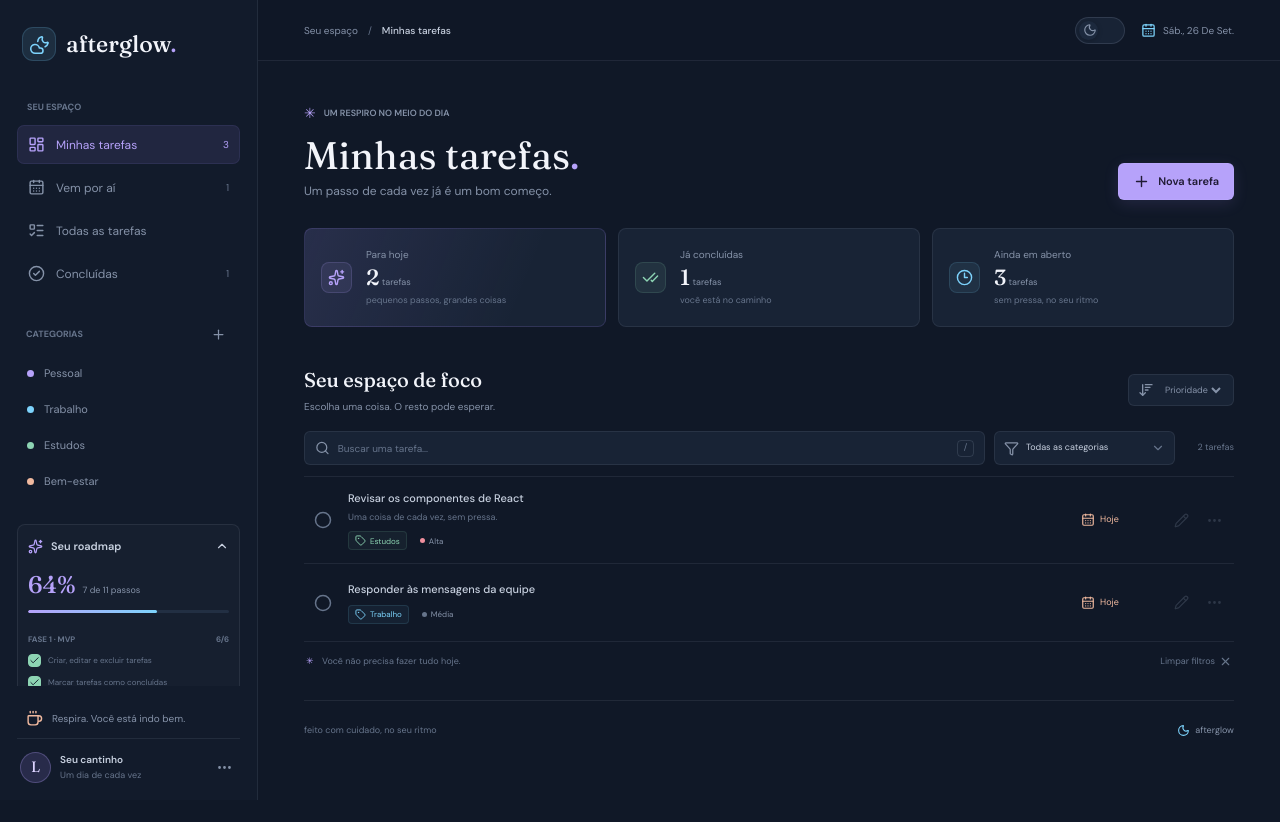
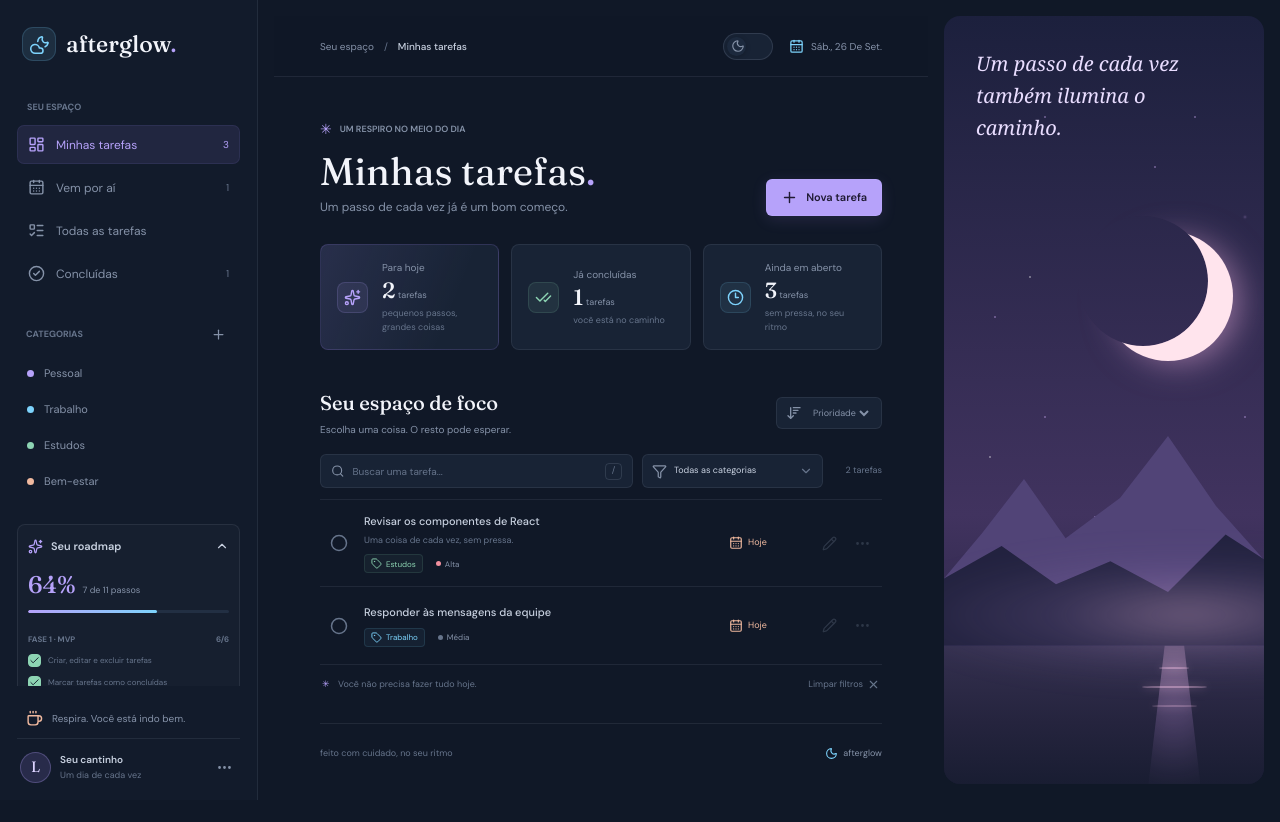
Before and after one commit to GabrielPalhares28/afterglow, a React (Vite) app: page /today in a window 1280 px wide. Shown: the top 822 px of the page. Before the commit the page ends 800 px from the top, so only its background shows below. Built offline with nearby package versions, Linux system fonts and the light colour scheme.

Commit message:
feat: add animated moonlit landscape panel

```diff
--- a/src/App.tsx
+++ b/src/App.tsx
@@ -11,6 +11,7 @@ import SummaryCards from "./components/SummaryCards";
 import TaskFilters from "./components/TaskFilters";
 import TaskCard from "./components/TaskCard";
 import TaskForm from "./components/TaskForm";
+import MoonPanel from './components/MoonPanel'
 
 function App() {
   const [sortBy, setSortBy] = useState<SortBy>("priority");
@@ -146,7 +147,7 @@ function App() {
           onClick={() => setMobileNavOpen(false)}
         />
       )}
-
+    <div className="app-workspace">
       <main className="main-content">
         <Topbar viewTitle={viewTitle} theme={theme} onToggleTheme={() => setTheme(theme === "midnight" ? "daylight" : "midnight")} onOpenMobileNav={() => setMobileNavOpen(true)} />
         <div className="page-wrap">
@@ -238,7 +239,8 @@ function App() {
           </Routes>
         </div>
       </main>
-
+      <MoonPanel />
+      </div>
       <TaskForm editorOpen={editorOpen} editingTask={editingTask} onClose={() => setEditorOpen(false)} onSubmit={saveTask} />
     </div>
   );
--- /dev/null
+++ b/src/components/MoonPanel.tsx
@@ -0,0 +1,30 @@
+import "../styles/moon-panel.css";
+
+export default function MoonPanel() {
+  return (
+    <aside className="moon-panel">
+      <div className="moon-panel__sky">
+        <div className="moon-panel__stars" />
+        <div className="moon-panel__mountain moon-panel__mountain--back" />
+        <div className="moon-panel__mountain moon-panel__mountain--front" />
+        <div className="moon-panel__mist" />
+        <div className="moon-panel__lake">
+          <div className="moon-panel__reflection" />
+
+          <div className="moon-panel__ripples">
+            <span />
+            <span />
+            <span />
+          </div>
+        </div>
+        <p className="moon-panel__quote">
+          Um passo de cada vez
+          <br />
+          também ilumina o caminho.
+        </p>
+
+        <div className="moon-panel__moon" />
+      </div>
+    </aside>
+  );
+}
--- a/src/styles/layout.css
+++ b/src/styles/layout.css
@@ -41,3 +41,24 @@ h1 { margin-bottom: 5px; color: var(--text); font-family: 'Fraunces', serif; fon
 :root[data-theme='daylight'] .primary-button { color: white; background: #7658d6; }
 
 :root[data-theme='daylight'] .primary-button:hover { background: #6447c0; }
+.app-workspace {
+  display: grid;
+  grid-template-columns: minmax(0, 1fr) 320px;
+  gap: 16px;
+
+  margin-left: 258px;
+  padding: 16px;
+  min-height: 100dvh;
+}
+
+.app-workspace .main-content {
+  min-width: 0;
+  margin-left: 0;
+}
+
+.app-workspace .moon-panel {
+  position: sticky;
+  top: 16px;
+  height: calc(100dvh - 32px);
+  min-height: 0;
+}
--- /dev/null
+++ b/src/styles/moon-panel.css
@@ -0,0 +1,271 @@
+.moon-panel {
+  position: relative;
+  min-height: 600px;
+  overflow: hidden;
+  border-radius: 16px;
+  background: linear-gradient(
+    180deg,
+    #1c203d 0%,
+    #41335f 65%,
+    #171c34 100%
+  );
+}
+
+.moon-panel__sky {
+  position: relative;
+  height: 100%;
+  min-height: 600px;
+}
+
+.moon-panel__quote {
+  position: relative;
+  z-index: 2;
+  padding: 32px;
+  color: #e9ddff;
+  font-family: Georgia, serif;
+  font-size: 20px;
+  font-style: italic;
+  line-height: 1.6;
+}
+
+.moon-panel__moon {
+  position: absolute;
+  top: 26%;
+  left: 42%;
+
+  width: 130px;
+  height: 130px;
+  border-radius: 50%;
+
+  background: transparent;
+
+  box-shadow:
+    25px 15px 0 0 #ffe4ed,
+    35px 20px 35px -5px #f9b8e888;
+}
+/*.moon-panel__moon::after {
+  content: '';
+  position: absolute;
+
+  width: 130px;
+  height: 130px;
+  border-radius: 50%;
+
+  top: -8px;
+  left: -12px;
+
+  background: #292644;
+}*/
+
+.moon-panel__stars {
+  position: absolute;
+  top: 0;
+  left: 0;
+
+  width: 2px;
+  height: 2px;
+  border-radius: 50%;
+
+  background: #fff;
+
+  box-shadow:
+    40px 110px #ffffff,
+    210px 150px #d8b4fe,
+    85px 260px #ffffff,
+    270px 310px #d8b4fe,
+    45px 440px #ffffff,
+    225px 490px #d8b4fe,
+    150px 80px 2px #d8b4fe,
+    300px 200px 2px #d8b4fe,
+    200px 600px #d8b4fe,
+    150px 500px #d8b4fe,
+    100px 400px #d8b4fe,
+    50px 300px #d8b4fe,
+    250px 100px #d8b4fe,
+    300px 400px #d8b4fe,
+    400px 300px #d8b4fe,
+    350px 200px #d8b4fe,
+    100px 100px #d8b4fe;
+
+}
+.moon-panel__mountain {
+  position: absolute;
+  bottom: 18%;
+  left: 0;
+  width: 100%;
+  height: 35%;
+}
+
+.moon-panel__mountain--back {
+  height: 35%;
+  background: #514477;
+
+  clip-path: polygon(
+    0% 75%,
+    12% 58%,
+    25% 38%,
+    38% 60%,
+    55% 45%,
+    70% 22%,
+    85% 48%,
+    100% 68%,
+    100% 100%,
+    0% 100%
+  );
+}
+
+.moon-panel__mountain--front {
+  height: 25%;
+  background: #22223f;
+
+  clip-path: polygon(
+    0% 65%,
+    18% 48%,
+    35% 68%,
+    52% 56%,
+    70% 72%,
+    88% 42%,
+    100% 55%,
+    100% 100%,
+    0% 100%
+  );
+}
+.moon-panel__lake {
+  position: absolute;
+  bottom: 0;
+  left: 0;
+
+  width: 100%;
+  height: 18%;
+
+  background: linear-gradient(
+    180deg,
+    #34304f 0%,
+    #25243e 55%,
+    #191d32 100%
+  );
+}
+
+.moon-panel__reflection {
+  position: absolute;
+  top: 0;
+  left: 72%;
+  transform: translateX(-50%);
+
+  width: 65px;
+  height: 100%;
+
+  background: linear-gradient(
+    180deg,
+    #f9c5e880 0%,
+    #d8a4ff40 45%,
+    transparent 100%
+  );
+
+  filter: blur(18px);
+  clip-path: polygon(
+    35% 0%,
+    65% 0%,
+    90% 100%,
+    10% 100%
+  );
+}
+.moon-panel__ripples {
+  position: absolute;
+  top: 15%;
+  left: 72%;
+  transform: translateX(-50%);
+
+  display: flex;
+  flex-direction: column;
+  align-items: center;
+  gap: 17px;
+
+  width: 110px;
+}
+
+.moon-panel__ripples span {
+  height: 2px;
+  border-radius: 50%;
+  background: #f9c5e8;
+  box-shadow: 0 0 9px #f9c5e8;
+  opacity: 0.65;
+}
+
+.moon-panel__ripples span:nth-child(1) {
+  width: 30px;
+}
+
+.moon-panel__ripples span:nth-child(2) {
+  width: 65px;
+  opacity: 0.45;
+}
+
+.moon-panel__ripples span:nth-child(3) {
+  width: 45px;
+  opacity: 0.3;
+}
+@keyframes water-shimmer {
+  0%, 100% {
+    transform: scaleX(1);
+    opacity: 0.45;
+  }
+
+  50% {
+    transform: scaleX(1.25);
+    opacity: 0.8;
+  }
+}
+
+.moon-panel__ripples span {
+  animation: water-shimmer 4s ease-in-out infinite;
+}
+
+.moon-panel__ripples span:nth-child(2) {
+  animation-delay: 1s;
+}
+
+.moon-panel__ripples span:nth-child(3) {
+  animation-delay: 2s;
+}
+
+@keyframes star-twinkle {
+  0%, 100% {
+    opacity: 0.45;
+  }
+
+  50% {
+    opacity: 1;
+  }
+}
+
+.moon-panel__stars {
+  animation: star-twinkle 5s ease-in-out infinite;
+}
+
+.moon-panel__mist {
+  position: absolute;
+  bottom: 14%;
+  left: -10%;
+
+  width: 120%;
+  height: 16%;
+
+ background: radial-gradient(
+  ellipse at 72% 50%,
+  rgba(249, 197, 232, 0.4) 0%,
+  rgba(196, 155, 230, 0.14) 35%,
+  transparent 75%
+);
+
+  filter: blur(16px);
+  pointer-events: none;
+  z-index: 2;
+}
+
+@media (prefers-reduced-motion: reduce) {
+  .moon-panel__ripples span,
+  .moon-panel__stars {
+    animation: none;
+  }
+}
--- a/src/styles/responsive.css
+++ b/src/styles/responsive.css
@@ -74,3 +74,12 @@
 .sort-button select { min-width: 0; border: 0; outline-offset: 3px; color: inherit; background: transparent; font: inherit; cursor: pointer; }
 
 .sort-button select option { color: #182335; background: #f4f5f9; }
+@media (max-width: 1250px) {
+  .app-workspace {
+    grid-template-columns: minmax(0, 1fr);
+  }
+
+  .app-workspace .moon-panel {
+    display: none;
+  }
+}
```
